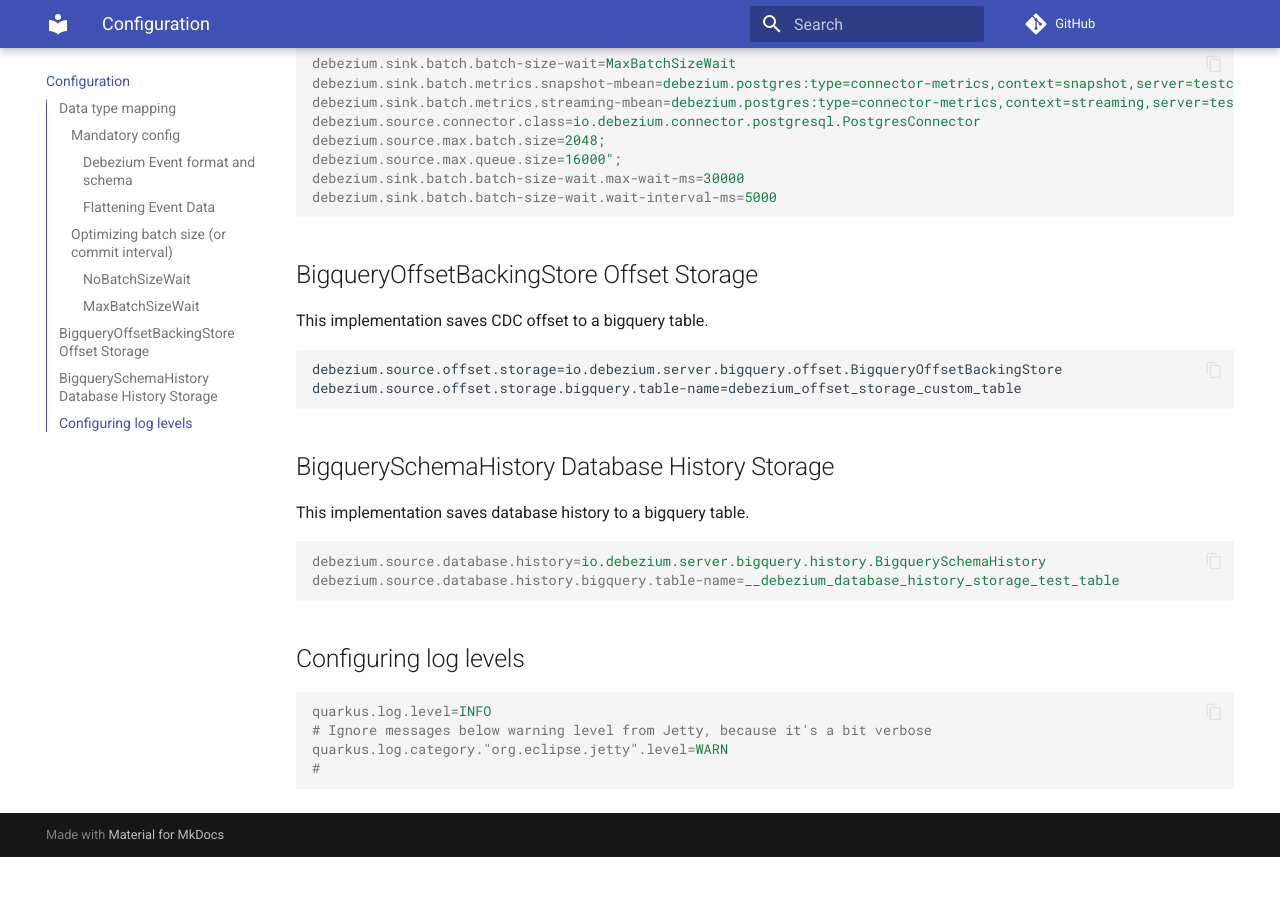
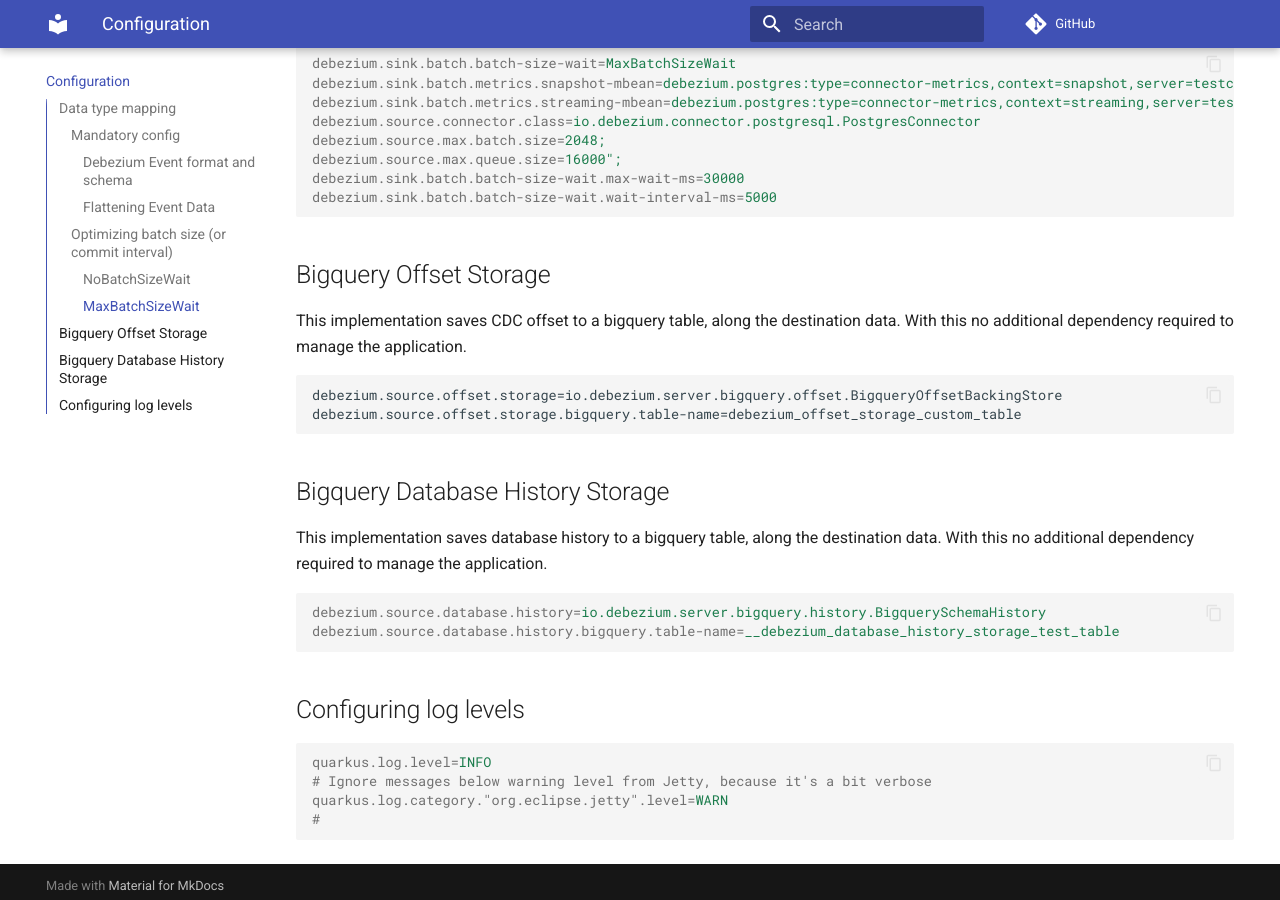
Before and after one commit to memiiso/debezium-server-bigquery, an MkDocs documentation site: the page built from docs/configuration.md, in a window 1280 px wide and 900 px high, scrolled down 3907 px. Built offline with MkDocs 1.6.1 and Material for MkDocs 9.7.7, drawn with Linux system fonts in a browser that asks for light colours; comment, search, counter and statistics services are not loaded; before the commit the page ends 4764 px from its top, so only the background shows below that.

Commit message:
Add mkdocs material documentation

````diff
--- a/docs/configuration.md
+++ b/docs/configuration.md
@@ -119,18 +119,20 @@ debezium.sink.batch.batch-size-wait.max-wait-ms=30000
 debezium.sink.batch.batch-size-wait.wait-interval-ms=5000
 ```
 
-## BigqueryOffsetBackingStore Offset Storage
+## Bigquery Offset Storage
 
-This implementation saves CDC offset to a bigquery table.
+This implementation saves CDC offset to a bigquery table, along the destination data. With this no additional dependency
+required to manage the application.
 
 ```
 debezium.source.offset.storage=io.debezium.server.bigquery.offset.BigqueryOffsetBackingStore
 debezium.source.offset.storage.bigquery.table-name=debezium_offset_storage_custom_table
 ```
 
-## BigquerySchemaHistory Database History Storage
+## Bigquery Database History Storage
 
-This implementation saves database history to a bigquery table.
+This implementation saves database history to a bigquery table, along the destination data. With this no additional
+dependency required to manage the application.
 
 ```properties
 debezium.source.database.history=io.debezium.server.bigquery.history.BigquerySchemaHistory
````
Also changed, not shown: docs/bigquerybatch.md (+1 -1 lines), docs/bigquerystream.md (+1 -1 lines).
